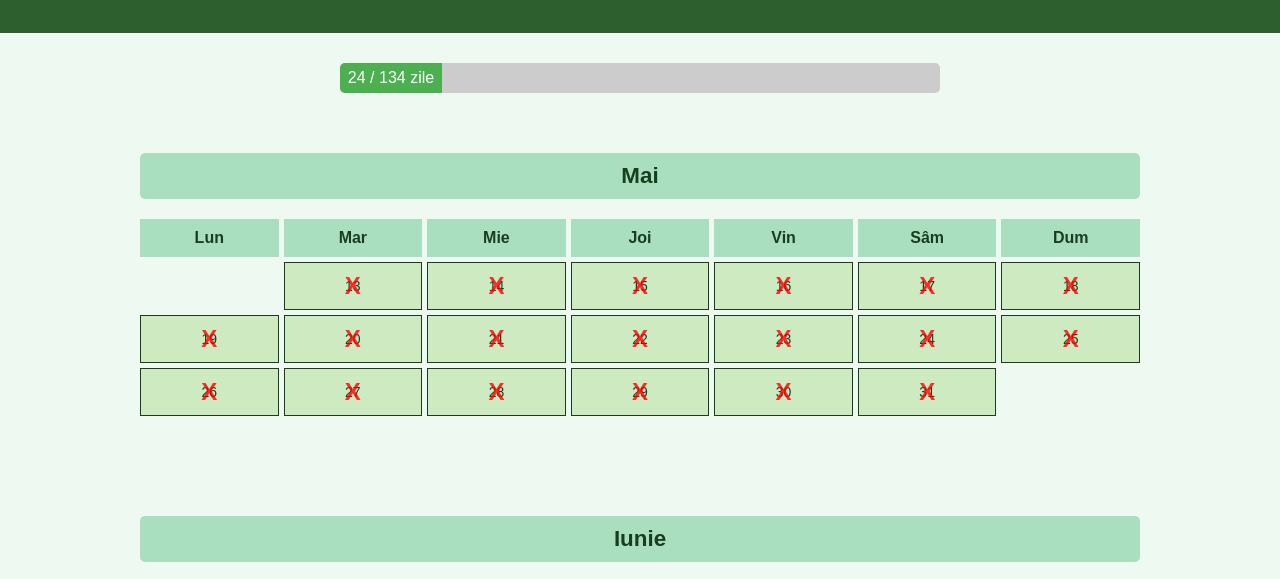
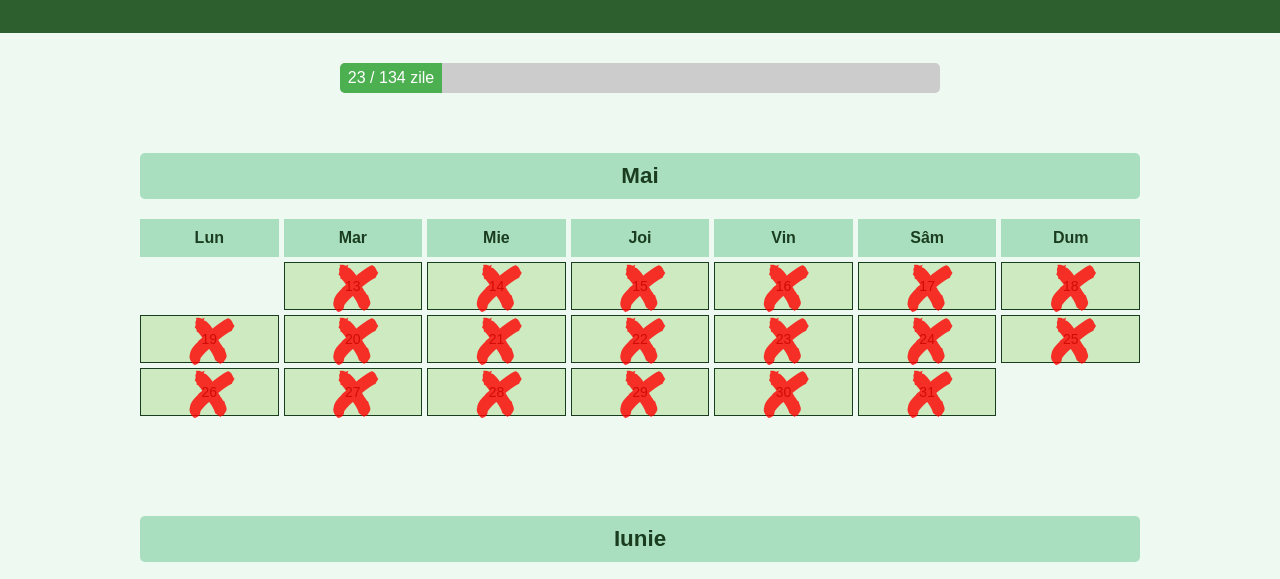
Before and after one commit to Adrian2393/CalendarAMR, a plain HTML site: page index.html in a window 1280 px wide. Shown: the part 167-746 px from the top of the page. Drawn offline with Linux system fonts and the light colour scheme.

Commit message:
Update index.html

```diff
--- a/index.html
+++ b/index.html
@@ -4,6 +4,10 @@
   <meta charset="UTF-8" />
   <meta name="viewport" content="width=device-width, initial-scale=1.0"/>
   <title>Callendar EUFOR rot. II</title>
+
+  <!-- Font "Permanent Marker" pentru X -->
+  <link href="https://fonts.googleapis.com/css2?family=Permanent+Marker&display=swap" rel="stylesheet">
+
   <style>
     body {
       font-family: Arial, sans-serif;
@@ -73,7 +77,8 @@
       left: 0;
       right: 0;
       bottom: 0;
-      font-size: 24px;
+      font-size: 60px;
+      font-family: 'Permanent Marker', cursive;
       color: red;
       opacity: 0.8;
       display: flex;
@@ -141,6 +146,7 @@
     const startDate = new Date("2025-05-13");
     const endDate = new Date("2025-09-23");
     const today = new Date();
+
     const calendarContainer = document.getElementById("calendarContainer");
 
     const monthNames = [
@@ -159,7 +165,6 @@
 
     let passedDays = 0;
     let current = new Date(startDate);
-    let currentMonth = current.getMonth();
 
     while (current <= endDate) {
       const thisMonth = current.getMonth();
@@ -183,7 +188,7 @@
 
       // Determine the offset for the first visible day in this month
       const firstVisibleDay = new Date(current);
-      const offset = (firstVisibleDay.getDay() + 6) % 7; // shift so Monday = 0
+      const offset = (firstVisibleDay.getDay() + 6) % 7; // Monday = 0
 
       for (let i = 0; i < offset; i++) {
         calendarGrid.appendChild(document.createElement("div"));
@@ -195,7 +200,9 @@
         dayBox.classList.add("day");
         dayBox.textContent = current.getDate();
 
-        if (current < today) {
+        // Verificăm doar dacă e cu adevărat o zi trecută (exclus ziua curentă)
+        const currentDateOnly = new Date(today.getFullYear(), today.getMonth(), today.getDate());
+        if (current < currentDateOnly) {
           dayBox.classList.add("past");
           passedDays++;
         }
```
